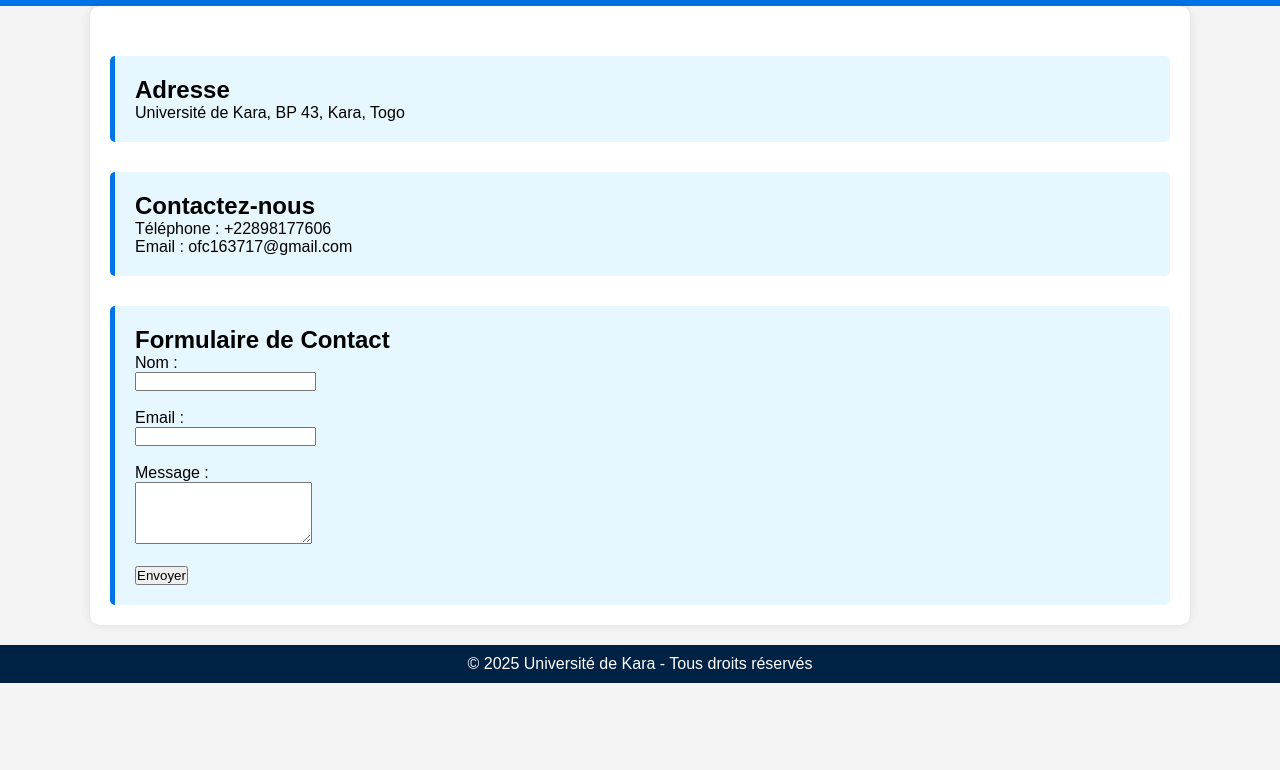
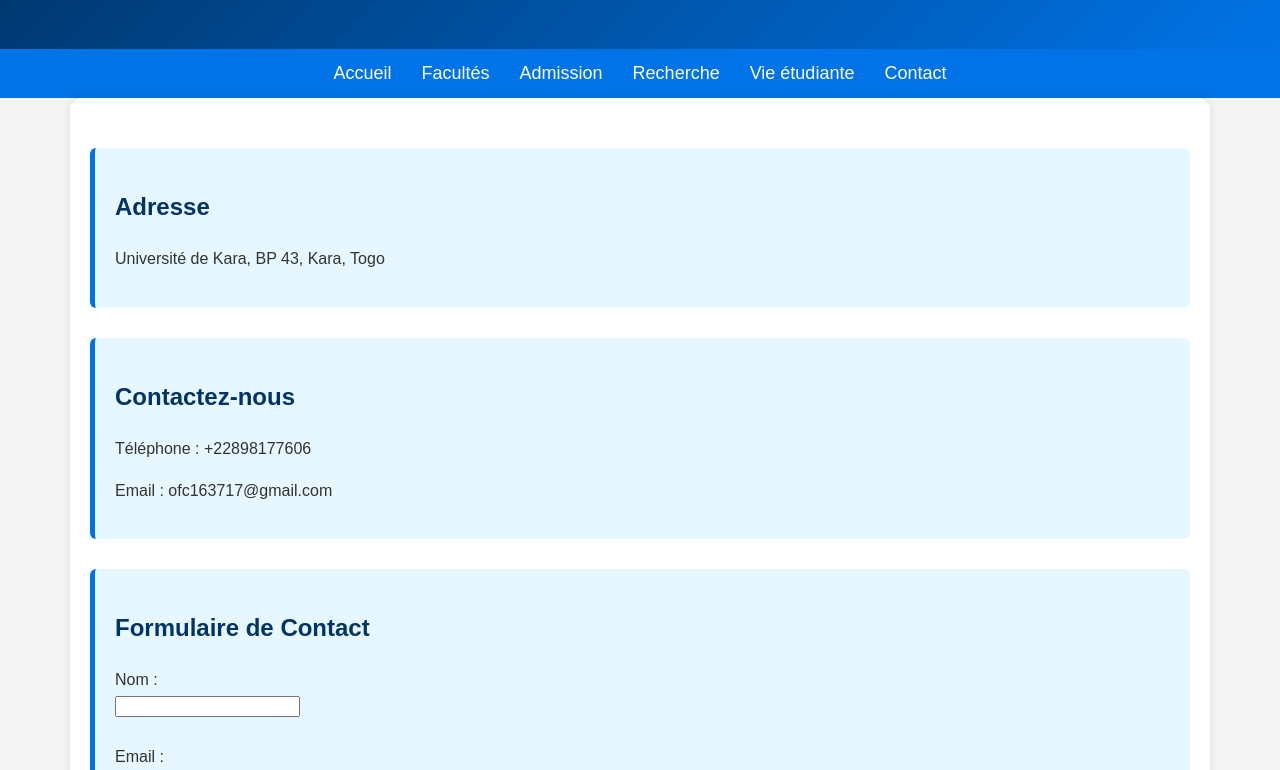
Before and after one commit to univ-kara/Gpt, a plain HTML site: page contact.html in a window 1280 px wide. Shown: the part 132-902 px from the top of the page. Before the commit the page ends 815 px from the top, so only its background shows below. Drawn offline with Linux system fonts and the light colour scheme.

Commit message:
Update style.css

```diff
--- a/style.css
+++ b/style.css
@@ -1,43 +1,40 @@
+/* Importation de la police */
+@import url('https://fonts.googleapis.com/css2?family=Poppins:wght@300;400;600&display=swap');
+
 /* Styles de base */
-* {
+body {
+    font-family: 'Poppins', sans-serif;
     margin: 0;
     padding: 0;
-    box-sizing: border-box;
-}
-
-body {
-    font-family: 'Arial', sans-serif;
     background-color: #f4f4f4;
-    display: flex;
-    flex-direction: column;
-    min-height: 100vh;
+    color: #333;
+    line-height: 1.6;
 }
 
 /* En-tête */
 header {
     background: linear-gradient(135deg, #003366, #0073e6);
     color: white;
-    padding: 20px 0;
+    padding: 20px;
     text-align: center;
-    width: 100%;
+    font-size: 24px;
+    font-weight: 600;
 }
 
-/* Barre de navigation centrée */
+/* Barre de navigation */
 nav {
-    background-color: #005bb5;
     display: flex;
     justify-content: center;
-    padding: 15px 0;
-    width: 100%;
+    background-color: #005bb5;
+    padding: 12px;
 }
 
 nav a {
     color: white;
+    margin: 0 15px;
     text-decoration: none;
     font-size: 18px;
-    font-weight: bold;
-    margin: 0 20px;
-    padding: 10px;
+    font-weight: 500;
     transition: 0.3s;
 }
 
@@ -46,25 +43,24 @@
     transform: scale(1.1);
 }
 
-/* Conteneur principal qui prend toute la hauteur */
+/* Conteneur principal */
 .container {
     max-width: 1100px;
-    width: 90%;
     margin: auto;
+    padding: 25px;
     background: white;
-    box-shadow: 0 0 15px rgba(0, 0, 0, 0.2);
-    border-radius: 10px;
-    padding: 20px;
-    flex-grow: 1;  /* Permet d’occuper toute la hauteur dispo */
+    box-shadow: 0 0 15px rgba(0, 0, 0, 0.15);
+    border-radius: 12px;
+    margin-top: 20px;
 }
 
-/* Sections avec effet au survol */
+/* Sections */
 .section {
     margin-top: 30px;
-    padding: 20px;
+    padding: 25px;
     background: #e6f7ff;
-    border-left: 5px solid #0073e6;
-    border-radius: 5px;
+    border-left: 6px solid #0073e6;
+    border-radius: 6px;
     transition: 0.3s;
 }
 
@@ -73,24 +69,54 @@
     transform: translateY(-3px);
 }
 
-/* Pied de page fixe */
+/* Titres */
+h1, h2, h3 {
+    font-weight: 600;
+    color: #003366;
+}
+
+/* Boutons */
+button {
+    background: #0073e6;
+    color: white;
+    padding: 12px 18px;
+    border: none;
+    border-radius: 6px;
+    cursor: pointer;
+    font-size: 16px;
+    font-weight: 500;
+    transition: 0.3s;
+}
+
+button:hover {
+    background: #005bb5;
+    transform: scale(1.05);
+}
+
+/* Pied de page */
 footer {
     background: #002244;
     color: white;
     text-align: center;
     padding: 15px;
-    margin-top: auto;
-    width: 100%;
+    margin-top: 20px;
+    font-size: 15px;
+    font-weight: 300;
 }
 
-/* Adaptation mobile */
-@media (max-width: 768px) {
-    nav {
-        flex-direction: column;
-        text-align: center;
-    }
-    nav a {
-        display: block;
-        margin: 5px 0;
-    }
+/* Réseaux sociaux */
+.social-icons {
+    margin-top: 10px;
 }
+
+.social-icons a {
+    color: white;
+    margin: 0 10px;
+    font-size: 22px;
+    transition: 0.3s;
+}
+
+.social-icons a:hover {
+    color: #00ffcc;
+    transform: scale(1.2);
+                     }
```
